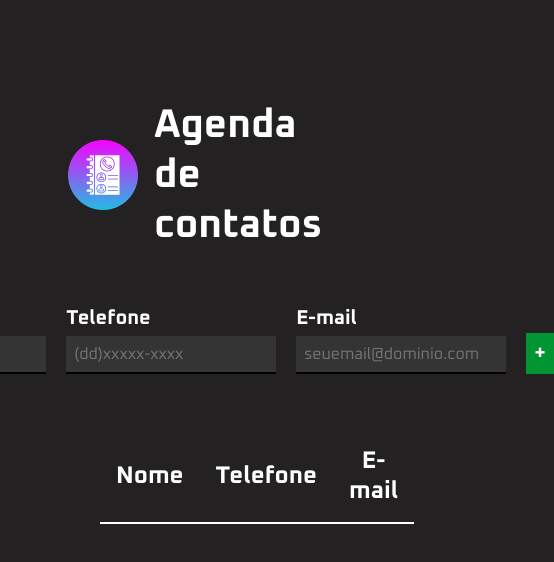
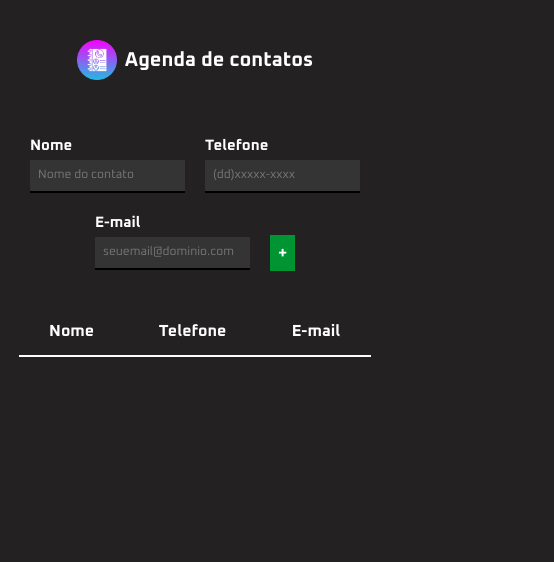
Before and after one commit to sidneygyne/agenda, a plain HTML site: page index.html in a window 390 px wide. Shown: the whole page, 554 px wide, since content can reach past the window. Drawn offline with Linux system fonts and the light colour scheme.

Commit message:
responsivel

```diff
--- a/style/style.css
+++ b/style/style.css
@@ -49,6 +49,7 @@ form {
     width: 100%;
     display: flex;
     justify-content: center;
+    flex-wrap: wrap;
     gap: 20px
 }
 
@@ -101,6 +102,71 @@ table td {
     border-bottom: 1px solid rgba(0, 0, 0, 0.1);
 }
 
-table td img {
-    height: 30px;
+
+@media (max-width: 960px) {
+    body {
+        background-color: rgb(35, 33, 33);
+        padding-left: 10px;
+        padding-right: 10px;
+        padding-bottom: 10px;
+        padding-top: 40px;
+        color:white;
+    }
+    .container {
+        width: 95%;
+        margin: 0 auto;
+    }
+
 }
+
+@media (max-width: 510px) {
+
+    header img {
+        height: 40px;
+        margin-right: 8px;
+        margin-bottom: 0px;
+    }
+
+    header h1 {
+        font-size: 20px;
+        font-weight: bold;
+    }
+
+
+label {
+    font-weight: 700;
+    font-size: 15px;
+}
+
+form button {
+    font-size: 16px;
+    margin-top: 22px;
+}
+
+form input {
+    font-size: 12px;
+
+}
+
+form {
+    margin-bottom: 36px;
+}
+
+
+table th {
+    padding: 14px;
+    font-size: 16px;
+    font-weight: bold;
+}
+
+table td {
+    padding: 14px 0;
+    font-size: 14px;
+    border-bottom: 1px solid rgba(0, 0, 0, 0.1);
+    padding-right: 10px;
+}
+
+}
+@media (max-width: 400px) {
+
+}
```
